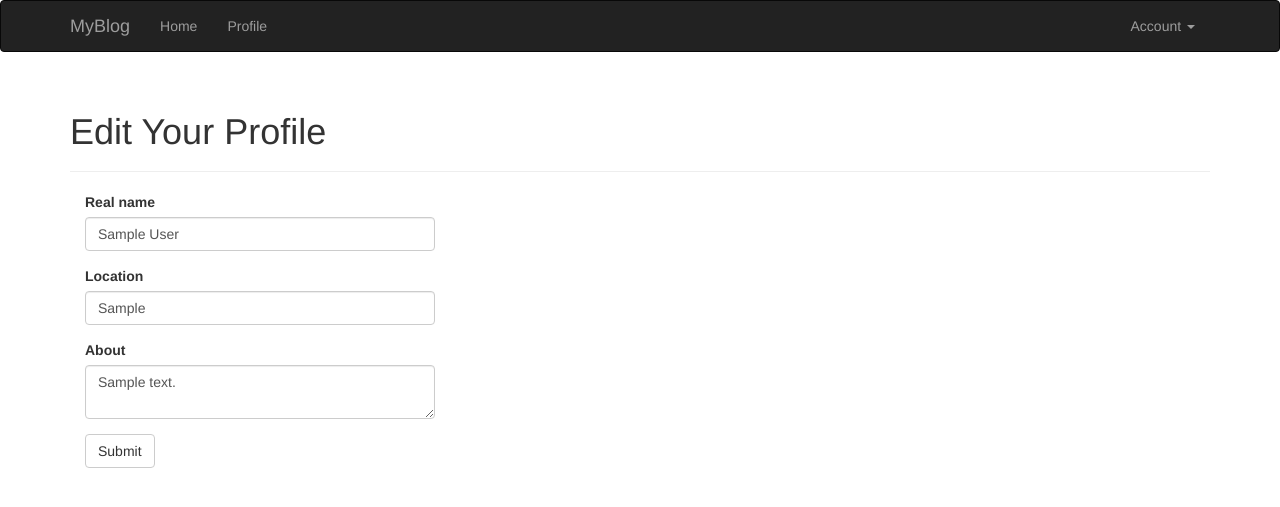
After one commit to xxz7694/MyBlog, a Flask app: page /edit-profile in a window 1280 px wide. The commit adds this page. Shown: the top 507 px of the page. Run offline with Flask 2, Linux system fonts and the light colour scheme; a user stored in the database is signed in; tables that the repository leaves empty hold one stand-in row (values such as "Sample post"); some libraries are stand-ins or nearby versions.

Commit message:
feat: 用户的资料编辑器实现

```diff
--- a/app/main/forms.py
+++ b/app/main/forms.py
@@ -1,8 +1,15 @@
 from flask_wtf import FlaskForm
-from wtforms import StringField, SubmitField
-from wtforms.validators import  DataRequired
+from wtforms import StringField, SubmitField, TextAreaField
+from wtforms.validators import DataRequired, Length
 
 
 class NameForm(FlaskForm):
     name = StringField('What is your name', validators=[DataRequired()])
     submit = SubmitField('Submit')
+
+
+class EditProfileForm(FlaskForm):
+    name = StringField('Real name', validators=[Length(0, 64)])
+    location = StringField('Location', validators=[Length(0, 64)])
+    about_me = TextAreaField('About')
+    submit = SubmitField('Submit')
--- a/app/main/views.py
+++ b/app/main/views.py
@@ -1,9 +1,12 @@
-from flask import render_template, session, redirect, url_for, current_app
+from flask import render_template, session, redirect, url_for, current_app, flash
+from flask_login import login_required, current_user
+
 from .. import db
 from ..models import User
 from ..email import send_email
 from . import main
 from .forms import NameForm
+from app.main.forms import EditProfileForm
 
 
 @main.route('/', methods=['GET', 'POST'])
@@ -31,3 +34,21 @@ def index():
 def user(username):
     user = User.query.filter_by(username=username).first_or_404()
     return render_template('user.html', user=user)
+
+
+@main.route('/edit-profile', methods=['GET', 'POST'])
+@login_required
+def edit_profile():
+    form = EditProfileForm()
+    if form.validate_on_submit():
+        current_user.name = form.name.data
+        current_user.location = form.location.data
+        current_user.about_me = form.about_me.data
+        db.session.add(current_user._get_current_object())
+        db.session.commit()
+        flash('Your profile has been updated')
+        return redirect(url_for('.user', username=current_user.username))
+    form.name.data = current_user.name
+    form.location.data = current_user.location
+    form.about_me.data = current_user.about_me
+    return render_template('edit_profile.html', form=form)
--- /dev/null
+++ b/app/templates/edit_profile.html
@@ -0,0 +1,13 @@
+{% extends "base.html" %}
+{% import "bootstrap/wtf.html" as wtf %}
+
+{% block title %}MyBlog - Edit Profile{% endblock %}
+
+{% block page_content %}
+<div class="page-header">
+    <h1>Edit Your Profile</h1>
+</div>
+<div class="col-md-4">
+    {{ wtf.quick_form(form) }}
+</div>
+{% endblock %}
--- a/app/templates/user.html
+++ b/app/templates/user.html
@@ -18,5 +18,8 @@
     {% endif %}
     {% if user.about_me %}<p>{{ user.about_me }}</p>{% endif %}
     <p>Member since {{ moment(user.member_since).format('L') }}. Last seen {{ moment(user.last_seen).fromNow() }}.</p>
+    {% if user == current_user %}
+    <a class="btn btn-default" href="{{ url_for('.edit_profile') }}">Edit Profile</a>
+    {% endif %}
 </div>
 {% endblock %}
```
Also changed, not shown: data-dev.sqlite.
